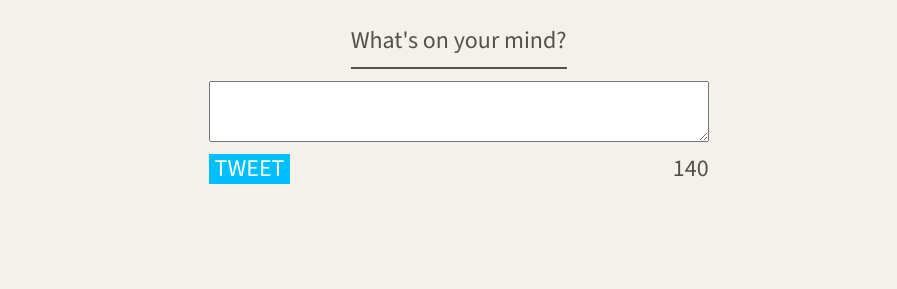
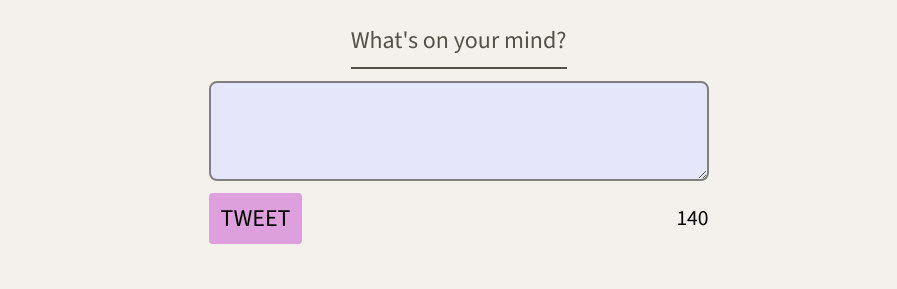
Before and after one commit to wizbren/tweeter, a plain HTML site: page public/index.html in a window 1280 px wide. Shown: the part 214-503 px from the top of the page, 383-1280 px from the left. Drawn offline with nearby package versions, Linux system fonts and the light colour scheme; no server answers.

Commit message:
Add styling to new-tweet textarea to suit page color scheme, add vertical resizing to textarea, add border and sizing to tweet button as well as color changes, and add small size reduction to counter text

```diff
--- a/public/styles/new-tweet.css
+++ b/public/styles/new-tweet.css
@@ -8,16 +8,29 @@
   text-align: center;
 }
 
+.new-tweet textarea {
+  width: 100%;
+  max-width: 500px;
+  min-height: 100px;
+  border: 2px solid grey;
+  border-radius: 8px;
+  font-size: 1em;
+  background-color: lavender;
+  resize: vertical;
+}
+
 .new-tweet button {
   border: none;
+  border-radius: 4px;
+  padding: 0.5em;
   font-size: 1em;
   cursor: pointer;
-  color: white;
-  background-color: deepskyblue;
+  color: black;
+  background-color: plum;
 }
 
 .new-tweet button:hover {
-  background-color: skyblue;
+  background-color: thistle;
 }
 
 .new-tweet form {
@@ -50,6 +63,8 @@
 
 .counter {
   margin-left: auto;
+  font-size: 0.9em;
+  color: black;
 }
 
 .counter.over-limit {
```
